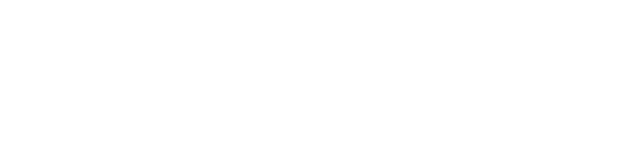
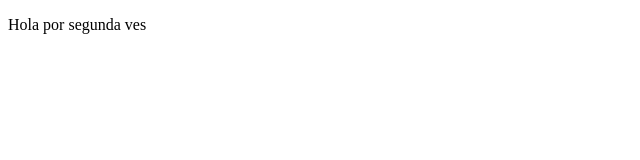
Before and after one commit to joangellr/01-Proyecto-Git-Prueba, a plain HTML site: page index.html in a window 1280 px wide. Shown: the whole page, without its empty margins (0-640 px from the left). Drawn offline with Linux system fonts and the light colour scheme.

Commit message:
Version 0.0.2

```diff
--- a/index.html
+++ b/index.html
@@ -4,12 +4,14 @@
 
 <head>
 
+    <meta charset="utf-8">
     <title>Hola desde Git</title>
 
 </head>
 
 <body>
     <app.js></app.js>
+    <p>Hola por segunda ves</p>
 </body>
 
 </html>
```
